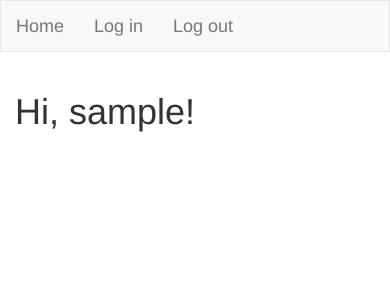
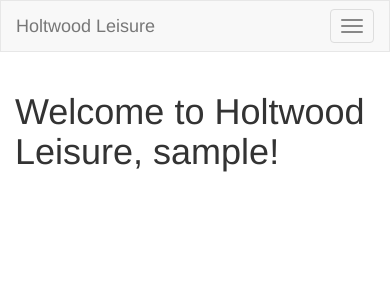
Before and after one commit to jakeabeany/learningFlask, a Flask app: page / in a window 390 px wide. Shown: the top 300 px of the page. Run offline with Flask 2, Linux system fonts and the light colour scheme; the visitor is signed in with stand-in values (Sample User, id 1); data comes from the database, SQL or seed files in the repository; both versions use the stored data as it was after the commit; some libraries are stand-ins or nearby versions.

Commit message:
added admin check for users, added admin page

```diff
--- a/app/forms.py
+++ b/app/forms.py
@@ -19,7 +19,7 @@ class RegistrationForm(FlaskForm):
     submit = SubmitField("Register")
 
     def validate_username(self, username):
-        user = User.query.filter_by(username=username.data).first()
+        user = User.query.filter(User.username.ilike(username.data)).first()
 
         if user is not None:
             raise ValidationError("Username is not available.")
--- a/app/models.py
+++ b/app/models.py
@@ -12,13 +12,14 @@ class User(UserMixin, db.Model):
     username = db.Column(db.String(64), index=True, unique=True)
     email = db.Column(db.String(120), index=True, unique=True)
     password_hash = db.Column(db.String(128))
+    is_admin = db.Column(db.Boolean, default=False)
 
     # not a database field - defines the link to Posts table
     posts = db.relationship("Post", backref="author", lazy="dynamic")
 
     # __repr__ is like toString
     def __repr__(self):
-        return "<User {}>".format(self.username)
+        return "<Username = {}, isAdmin = {}>".format(self.username, self.is_admin)
 
     def set_password(self, password):
         self.password_hash = generate_password_hash(password)
@@ -26,6 +27,11 @@ class User(UserMixin, db.Model):
     def check_password(self, password):
         return check_password_hash(self.password_hash, password)
 
+    def set_admin(self):
+        self.is_admin = True
+
+    def set_not_admin(self):
+        self.is_admin = False
 
 class Post(db.Model):
     id = db.Column(db.Integer, primary_key=True)
--- a/app/routes.py
+++ b/app/routes.py
@@ -5,10 +5,9 @@ from app.forms import LoginForm, RegistrationForm
 from app.models import User
 from werkzeug.urls import url_parse
 
-
+#@login_required
 @app.route('/')
 @app.route('/index')
-@login_required
 def index():
     return render_template('index.html', title="Homepage")
 
@@ -72,3 +71,16 @@ def register():
         return redirect(url_for("login"))
 
     return render_template("register.html", title="Register", form=form)
+
+
+@app.route('/adminhome')
+def adminhome():
+    if not current_user.is_authenticated:
+        flash("You may not access this section")
+        return redirect(url_for("index"))
+
+    if not current_user.is_admin:
+        flash("You may not access this section")
+        return redirect(url_for("index"))
+
+    return render_template("adminhome.html", title="Admin Dashboard")
--- a/app/templates/base.html
+++ b/app/templates/base.html
@@ -2,11 +2,11 @@
 
 
 {% block title %}
-  {% if title %}
-    {{ title }} - Microblog
-  {% else %}
-    Welcome to Microblog
-  {% endif %}
+    {% if title %}
+        {{ title }} - Microblog
+    {% else %}
+        Welcome to Microblog
+    {% endif %}
 {% endblock %}
 
 {% block head %}
@@ -18,15 +18,33 @@
 {% endblock %}
 
 {% block navbar %}
-    <!-- Nav bar -->
-    <nav class="navbar navbar-default" role="navigation">
+    <nav class="navbar navbar-default">
         <div class="container">
+            <!-- Brand and toggle get grouped for better mobile display -->
             <div class="navbar-header">
-                <a class="navbar-brand" href="{{ url_for("index") }}">Home</a>
-                <a class="navbar-brand" href="{{ url_for("login") }}">Log in</a>
-                <a class="navbar-brand" href="{{ url_for("logout") }}">Log out</a>
+                <button type="button" class="navbar-toggle collapsed" data-toggle="collapse"
+                        data-target="#bs-example-navbar-collapse-1" aria-expanded="false">
+                    <span class="sr-only">Toggle navigation</span>
+                    <span class="icon-bar"></span>
+                    <span class="icon-bar"></span>
+                    <span class="icon-bar"></span>
+                </button>
+                <a class="navbar-brand" href="{{ url_for("index") }}">Holtwood Leisure</a>
             </div>
-        </div>
+
+            <!-- Collect the nav links, forms, and other content for toggling -->
+            <div class="collapse navbar-collapse" id="bs-example-navbar-collapse-1">
+                <ul class="nav navbar-nav">
+                    <li><a href="{{ url_for("index") }}">Home</a></li>
+                    <li><a href="{{ url_for("login") }}">Log in</a></li>
+                    <li><a href="{{ url_for("logout") }}">Log out</a></li>
+
+                    {% if current_user.is_admin %}
+                        <li><a href="{{ url_for("adminhome") }}">Admin Home</a></li>
+                    {% endif %}
+                </ul>
+            </div><!-- /.navbar-collapse -->
+        </div><!-- /.container-fluid -->
     </nav>
 {% endblock %}
 
--- a/app/templates/index.html
+++ b/app/templates/index.html
@@ -2,15 +2,24 @@
 
 {% block content %}
     <div class="container">
-        <h1>Hi, {{ current_user.username }}!</h1>
+        <!-- Display flash messages -->
+        {%  with messages = get_flashed_messages() %}
+            {%  if messages %}
+                {% for message in messages %}
+                    <div class="row">
+                        <div class="col-md-12">
+                            {{ message }}
+                        </div>
+                    </div>
+                {% endfor %}
+            {%  endif %}
+        {%  endwith %}
 
-        {% for post in posts %}
-          <div>
-            <p>
-              {{ post.author.username }} says: <br />
-              {{ post.body }}
-            </p>
-          </div>
-        {% endfor %}
+        {% if current_user.is_authenticated %}
+            <h1>Welcome to Holtwood Leisure, {{ current_user.username }}!</h1>
+        {% else %}
+            <h1>Welcome to Holtwood Leisure!</h1>
+        {% endif %}
+
     </div>
 {% endblock %}
--- a/app/templates/login.html
+++ b/app/templates/login.html
@@ -1,5 +1,4 @@
 {% extends "base.html" %}
-{% import "bootstrap/utils.html" as utils %}
 
 {%  block content %}
     <div class="container">
```
Also changed, not shown: app/templates/adminhome.html (added, +8 -0 lines), migrations/versions/e8791c2b5d70_admin_column_added.py (added, +28 -0 lines), app.db.
